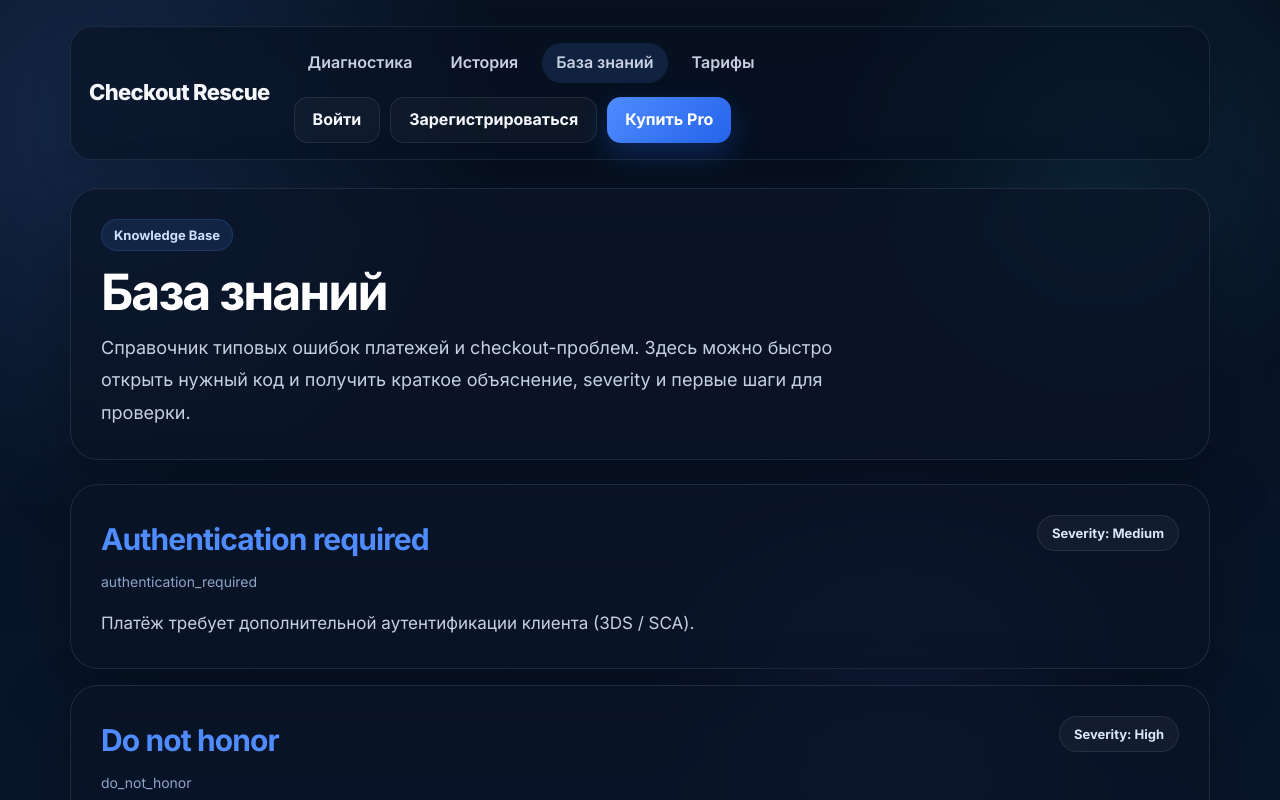
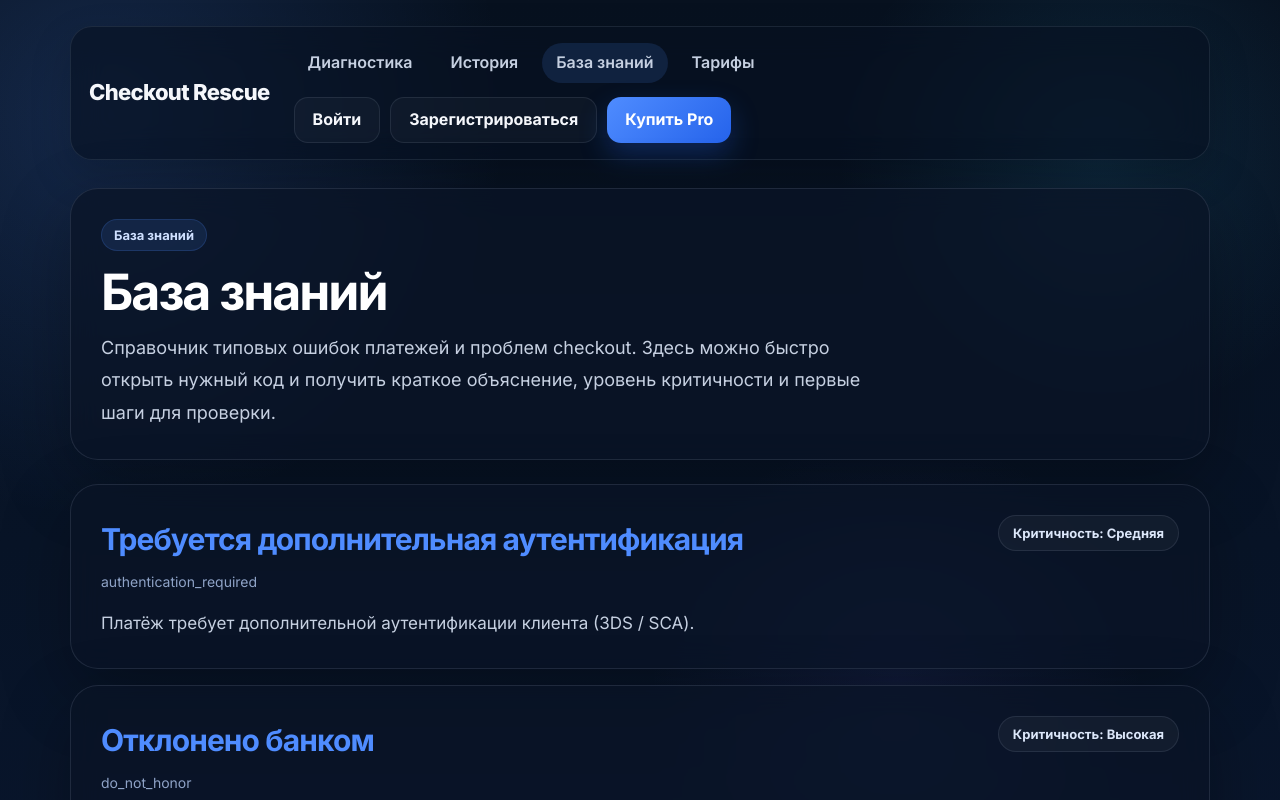
Before and after one commit to 762maxvas-wq/checkout-rescue, a Next.js app: page /kb in a window 1280 px wide. Shown: the top 800 px of the page. Built offline with nearby package versions, Linux system fonts and the light colour scheme; no server answers.

Commit message:
translate knowledge base page to russian

```diff
--- a/src/app/kb/page.tsx
+++ b/src/app/kb/page.tsx
@@ -4,25 +4,35 @@ import AppHeader from "@/components/AppHeader";
 const articles = [
   {
     code: "authentication_required",
-    title: "Authentication required",
+    title: "Требуется дополнительная аутентификация",
     description:
       "Платёж требует дополнительной аутентификации клиента (3DS / SCA).",
     severity: "Medium",
   },
   {
     code: "do_not_honor",
-    title: "Do not honor",
+    title: "Отклонено банком",
     description:
       "Банк отклонил операцию без объяснения. Обычно это решение эмитента.",
     severity: "High",
   },
   {
     code: "insufficient_funds",
-    title: "Insufficient funds",
+    title: "Недостаточно средств",
     description: "Недостаточно средств на карте клиента.",
     severity: "Low",
   },
 ];
+
+function getSeverityLabel(severity: string) {
+  const value = severity.toLowerCase();
+
+  if (value === "low") return "Низкая";
+  if (value === "medium") return "Средняя";
+  if (value === "high") return "Высокая";
+
+  return severity;
+}
 
 export default function KbPage() {
   return (
@@ -31,15 +41,15 @@ export default function KbPage() {
 
       <section className="app-card" style={{ marginBottom: 24 }}>
         <div className="page-kicker">
-          <span className="app-badge">Knowledge Base</span>
+          <span className="app-badge">База знаний</span>
         </div>
 
         <h1 className="page-section-title">База знаний</h1>
 
         <p className="section-subtitle">
-          Справочник типовых ошибок платежей и checkout-проблем. Здесь можно
-          быстро открыть нужный код и получить краткое объяснение, severity и
-          первые шаги для проверки.
+          Справочник типовых ошибок платежей и проблем checkout. Здесь можно
+          быстро открыть нужный код и получить краткое объяснение, уровень
+          критичности и первые шаги для проверки.
         </p>
       </section>
 
@@ -71,7 +81,9 @@ export default function KbPage() {
                   </div>
                 </div>
 
-                <div className="stat-pill">Severity: {a.severity}</div>
+                <div className="stat-pill">
+                  Критичность: {getSeverityLabel(a.severity)}
+                </div>
               </div>
 
               <p
```
